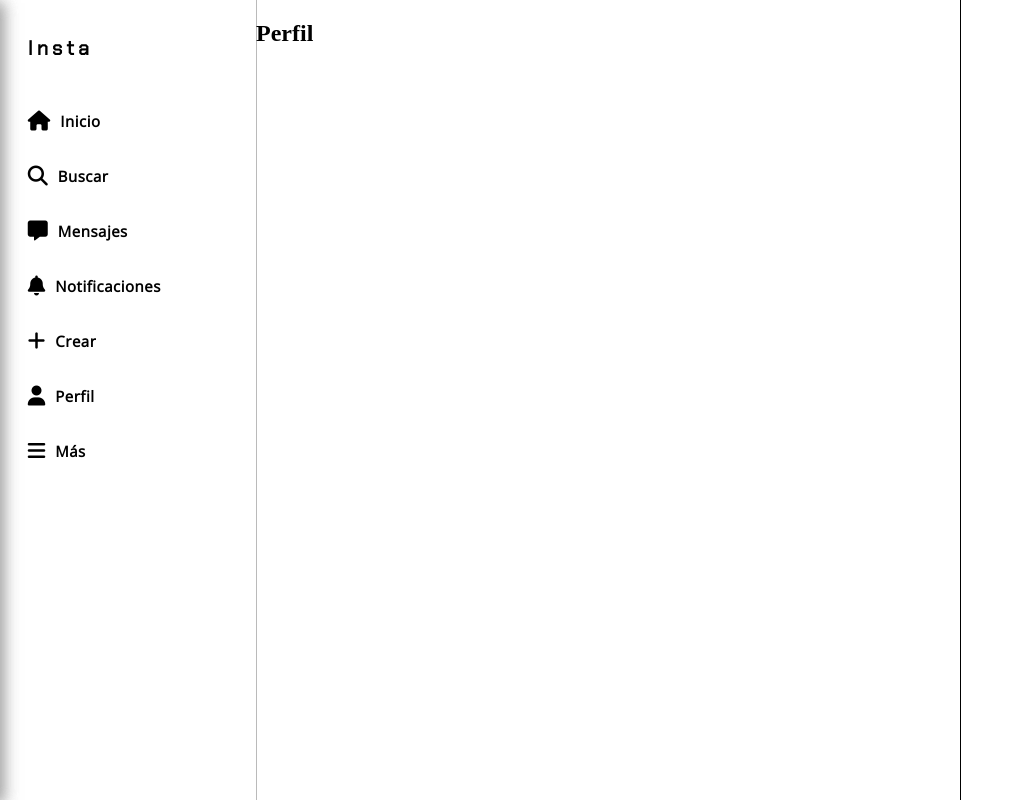
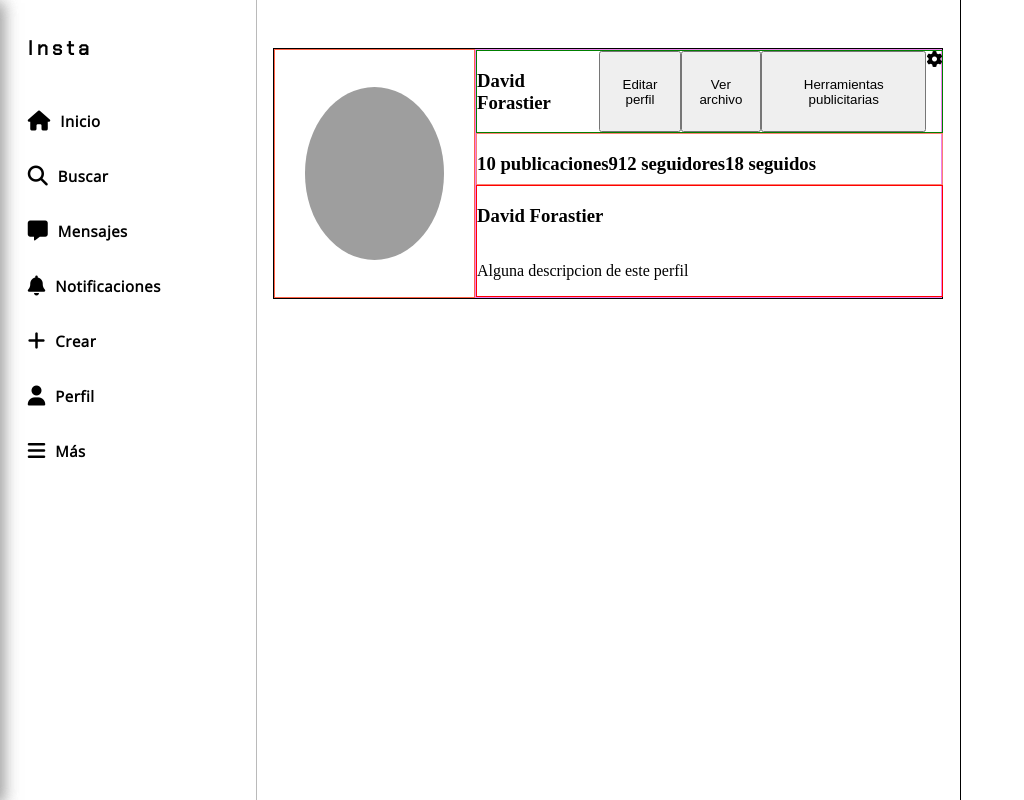
Before and after one commit to Foramay/Insta, a Django app: page /perfil/ in a window 1280 px wide. Shown: the whole page, without its empty margins (0-1024 px from the left). Run offline with Django 4.2, Linux system fonts and the light colour scheme; grey boxes are pictures that could not be loaded.

Commit message:
Estilos para la imagen de perfil del usuario

```diff
--- /dev/null
+++ b/src/static/css/perfil.css
@@ -0,0 +1,57 @@
+.contenedor-header-perfil-usuario{
+    border: 1px solid black;
+    width: 95%;
+    margin: 3rem auto;
+    display: flex;
+}
+
+
+.contenedor-imagen-perfil-usuario{
+    border: 1px solid tomato;
+    width: 30%;
+    display: flex;
+    justify-content: center;
+    align-items: center;
+}
+
+.imagen-perfil-usuario{
+    width: 70%;
+    height: 70%;
+    border-radius: 50%;
+    transition: transform 0.3s ease-in-out;
+    object-fit: cover;
+}
+
+.imagen-perfil-usuario:hover{
+    transform: scale(1.2);
+    cursor: pointer;
+}
+
+
+
+
+
+.contenedor-informacion-perfil-usuario{
+    border: 1px solid violet;
+    width: 70%;
+}
+
+
+.contenedor-perfil{
+    border: 1px solid green;
+    display: flex;
+    width: 100%;
+}
+
+.contenedor-informacion-usuario{
+    border: 1px solid salmon;
+    width: 100%;
+}
+
+
+.contenedor-nombre-y-descripcion{
+    border: 1px solid red;
+    width: 100%;
+    display: flex;
+    flex-direction: column;
+}
--- a/src/templates/home.html
+++ b/src/templates/home.html
@@ -12,6 +12,7 @@
 
     <link rel="stylesheet" href="{% static 'css/home_medio.css' %}">
     <link rel="stylesheet" href="{% static 'css/modal_crear.css' %}">
+    <link rel="stylesheet" href="{% static 'css/perfil.css' %}">
 
 
     <link rel="stylesheet" href="https://cdnjs.cloudflare.com/ajax/libs/font-awesome/6.4.2/css/all.min.css" integrity="sha512-z3gLpd7yknf1YoNbCzqRKc4qyor8gaKU1qmn+CShxbuBusANI9QpRohGBreCFkKxLhei6S9CQXFEbbKuqLg0DA==" crossorigin="anonymous" referrerpolicy="no-referrer" />
--- a/src/templates/perfil.html
+++ b/src/templates/perfil.html
@@ -1,9 +1,52 @@
 {% extends 'home.html' %}
+
+{% load static %}
+
+{% block home %}
+    <section class="contenedor-home-insta">
+
+
+        <!--Maquetado para la parte del header de perfil del insta-->
+        <article class="contenedor-header-perfil-usuario">
+
+
+            <div class="contenedor-imagen-perfil-usuario">
+                <img class="imagen-perfil-usuario" src="{% static 'img/messi.jpg' %}" alt="">
+            </div>
+
+
+            <div class="contenedor-informacion-perfil-usuario">
+                <div class="contenedor-perfil">
+                    <h1>David Forastier</h1>
+                    <button>Editar perfil</button>
+                    <button>Ver archivo</button>
+                    <button>Herramientas publicitarias</button>
+                    <i class="fa-solid fa-gear"></i>
+                </div>
+
+                <div class="contenedor-informacion-usuario">
+                    <h1>10 publicaciones</h1>
+                    <h1>912 seguidores</h1>
+                    <h1>18 seguidos</h1>
+                </div>
+
+                <div class="contenedor-nombre-y-descripcion">
+                    <h1>David Forastier</h1>
+                    <p>Alguna descripcion de este perfil</p>
+                </div>
+            </div>
+        </article>
 
 
 
-{% block home %}
-    <section class="contenedor-home-insta">
-        <h1>Perfil</h1>
+
+
+
+
+        <article>
+        </article>
+
+
+
     </section>
 {% endblock home %}
```
